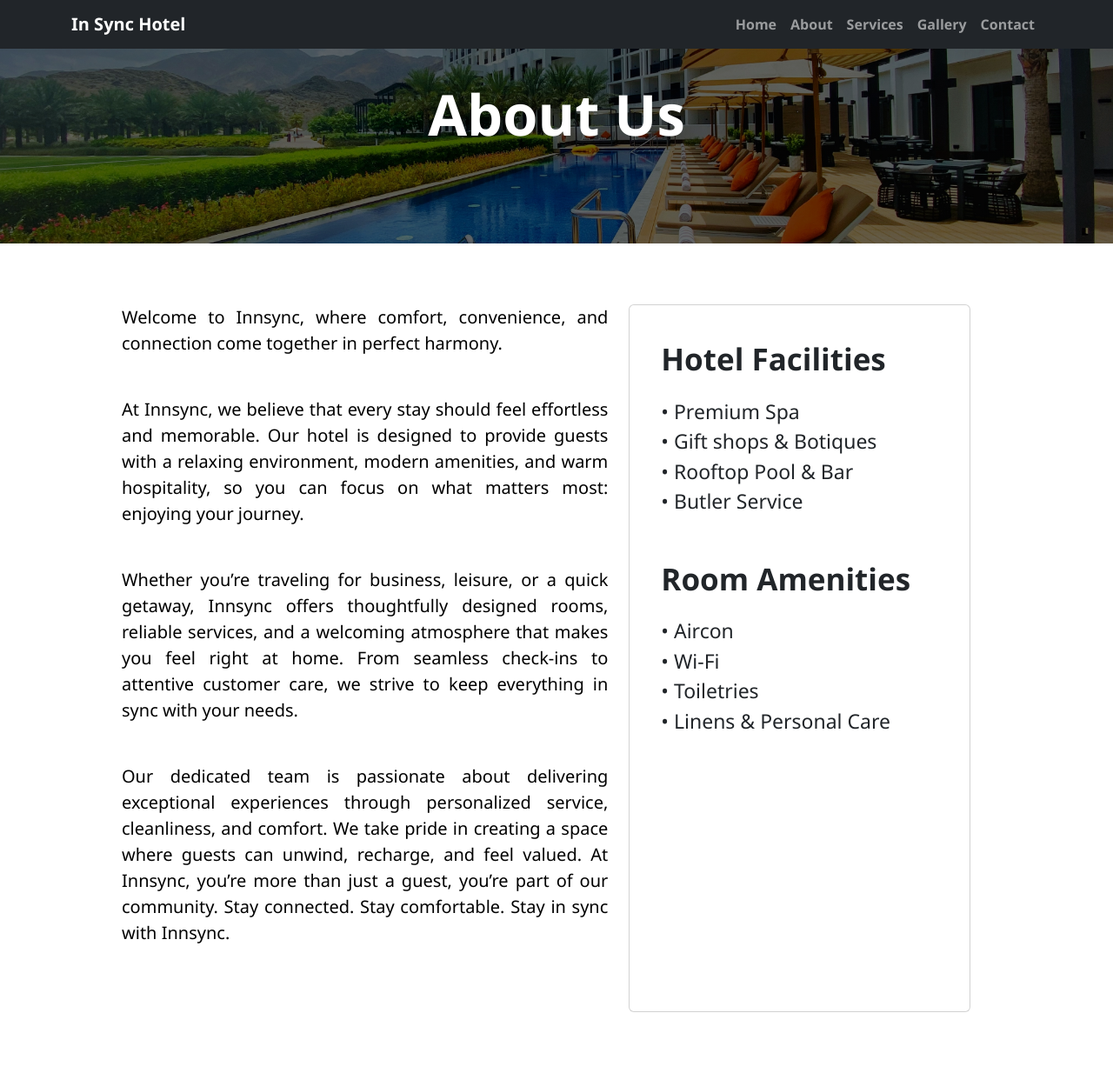
After one commit to MaverickUal/InnSync, a PHP site: page /About.html in a window 1280 px wide. The commit adds this page. Shown: the whole page at 87% size. Run offline with PHP 8.4, Linux system fonts and the light colour scheme.

Commit message:
Added about page for merging

```diff
--- /dev/null
+++ b/About.html
@@ -0,0 +1,96 @@
+<!doctype html>
+<html lang="en">
+  <head>
+    <meta charset="utf-8">
+    <meta name="viewport" content="width=device-width, initial-scale=1">
+    <title>InnSync Hotel | Home</title>
+    <link href="https://cdn.jsdelivr.net/npm/bootstrap@5.3.8/dist/css/bootstrap.min.css" rel="stylesheet" integrity="sha384-sRIl4kxILFvY47J16cr9ZwB07vP4J8+LH7qKQnuqkuIAvNWLzeN8tE5YBujZqJLB" crossorigin="anonymous">
+     <link rel="stylesheet" href="style.css">
+  </head>
+
+  <body>
+
+  <div class="title-bold hero-about">
+     <p class="title-bold" style="font-size: 65px;">About Us</p>
+  </div>
+
+      <nav class="navbar navbar-expand-lg navbar-dark bg-dark fixed-top">
+        <div class="container">
+          <a class="navbar-brand" href="index.html">In Sync Hotel</a>
+          <button class="navbar-toggler" type="button" data-bs-toggle="collapse" data-bs-target="#navMenu">
+            <span class="navbar-toggler-icon"></span>
+          </button>
+          <div class="collapse navbar-collapse" id="navMenu">
+            <ul class="navbar-nav ms-auto">
+              <li class="nav-item"><a class="nav-link" href="index.html">Home</a></li>
+              <li class="nav-item"><a class="nav-link" href="about.html">About</a></li>
+              <li class="nav-item"><a class="nav-link" href="services.html">Services</a></li>
+              <li class="nav-item"><a class="nav-link" href="gallery.html">Gallery</a></li>
+              <li class="nav-item"><a class="nav-link" href="contact.html">Contact</a></li>
+            </ul>
+          </div>
+        </div>
+      </nav>
+
+
+    <div class="container padding">
+      <div class="row row-cols-2 content">
+
+            <div class="col-12 col-md-7 justify">
+
+                <p>Welcome to Innsync, where comfort, convenience, and connection come together in perfect harmony.</p> <br>
+                <p>
+                At Innsync, we believe that every stay should feel effortless and memorable.
+                Our hotel is designed to provide guests with a relaxing environment, modern amenities, and warm hospitality, so you can focus on what
+                matters most: enjoying your journey. </p> <br>
+
+                <p>
+                Whether you’re traveling for business, leisure, or a quick getaway, Innsync offers thoughtfully designed
+                rooms, reliable services, and a welcoming atmosphere that makes you feel right at home. From seamless
+                check-ins to attentive customer care, we strive to keep everything in sync with your needs.
+                </p> <br>
+                <p>
+                Our dedicated team is passionate about delivering exceptional experiences
+                through personalized service, cleanliness, and comfort. We take pride in
+                creating a space where guests can unwind, recharge, and feel valued.
+                At Innsync, you’re more than just a guest, you’re part of our community.
+                Stay connected. Stay comfortable. Stay in sync with Innsync.
+                </p><br><br>
+
+            </div>
+            <div class="col-12 col-md-5">
+
+              <div class="card padding-1">
+                    <div class="card-body">
+                        <p class="card-text title-bold">Hotel Facilities</p>
+                        <p class="body" style="font-size: 23px;">
+                            • Premium Spa <br>
+                            • Gift shops & Botiques <br>
+                            • Rooftop Pool & Bar <br>
+                            • Butler Service <br>
+                        </p> <br>
+
+                        <p class="card-text title-bold">Room Amenities</p>
+                        <p class="body" style="font-size: 23px;">
+                            • Aircon <br>
+                            • Wi-Fi <br>
+                            • Toiletries <br>
+                            • Linens & Personal Care <br>
+                        </p>
+                    </div>
+              </div>
+
+            </div>
+
+          </div>
+        </div>
+
+    </div>
+
+
+ </div>
+
+
+    <script src="https://cdn.jsdelivr.net/npm/bootstrap@5.3.8/dist/js/bootstrap.bundle.min.js" integrity="sha384-FKyoEForCGlyvwx9Hj09JcYn3nv7wiPVlz7YYwJrWVcXK/BmnVDxM+D2scQbITxI" crossorigin="anonymous"></script>
+  </body>
+</html>
--- a/Gallery.html
+++ b/Gallery.html
@@ -13,7 +13,7 @@
 </head>
 <body>
 
-  <nav class="navbar navbar-expand-lg navbar-dark bg-dark">
+  <nav class="navbar navbar-expand-lg navbar-dark bg-dark fixed-top">
   <div class="container">
     <a class="navbar-brand" href="index.html">In Sync Hotel</a>
     <button class="navbar-toggler" type="button" data-bs-toggle="collapse" data-bs-target="#navMenu">
--- a/Index.html
+++ b/Index.html
@@ -13,7 +13,7 @@
 </head>
 <body>
 
-  <nav class="navbar navbar-expand-lg navbar-dark bg-dark">
+  <nav class="navbar navbar-expand-lg navbar-dark bg-dark fixed-top">
   <div class="container">
     <a class="navbar-brand" href="index.html">In Sync Hotel</a>
     <button class="navbar-toggler" type="button" data-bs-toggle="collapse" data-bs-target="#navMenu">
--- a/Services.html
+++ b/Services.html
@@ -13,7 +13,7 @@
 </head>
 <body>
 
-  <nav class="navbar navbar-expand-lg navbar-dark bg-dark">
+  <nav class="navbar navbar-expand-lg navbar-dark bg-dark fixed-top">
   <div class="container">
     <a class="navbar-brand" href="index.html">In Sync Hotel</a>
     <button class="navbar-toggler" type="button" data-bs-toggle="collapse" data-bs-target="#navMenu">
--- a/style.css
+++ b/style.css
@@ -206,3 +206,55 @@ body {
     transform: translateX(-50%);
   }
 }
+
+.hero-about {
+  height: 35vh;
+  background:
+    linear-gradient(rgba(0,0,0,.6), rgba(0,0,0,.6)),
+    url("image/about_bg.jpg");
+  background-size: cover;
+  background-position: center;
+
+  background-repeat: no-repeat;
+  display: flex;
+  justify-content: center;
+  align-items: center;
+  text-align: center;
+  color: white;
+
+}
+
+.padding {
+
+    width: 100%;
+    height: 100%;
+    padding: 70px;
+}
+
+.padding-1 {
+
+    width: 100%;
+    height: 100%;
+    padding: 20px;
+}
+
+.content {
+
+    width: 100%;
+    height: 100%;
+    color: black;
+    font-size: 20px;
+    text-align: left;
+    justify-content: center;
+}
+
+.justify
+{
+  text-align: justify;
+}
+
+.title-bold
+{
+  font-weight: bold;
+  font-size: 35px;
+}
```
Also changed, not shown: image/about_bg.jpg (added).
